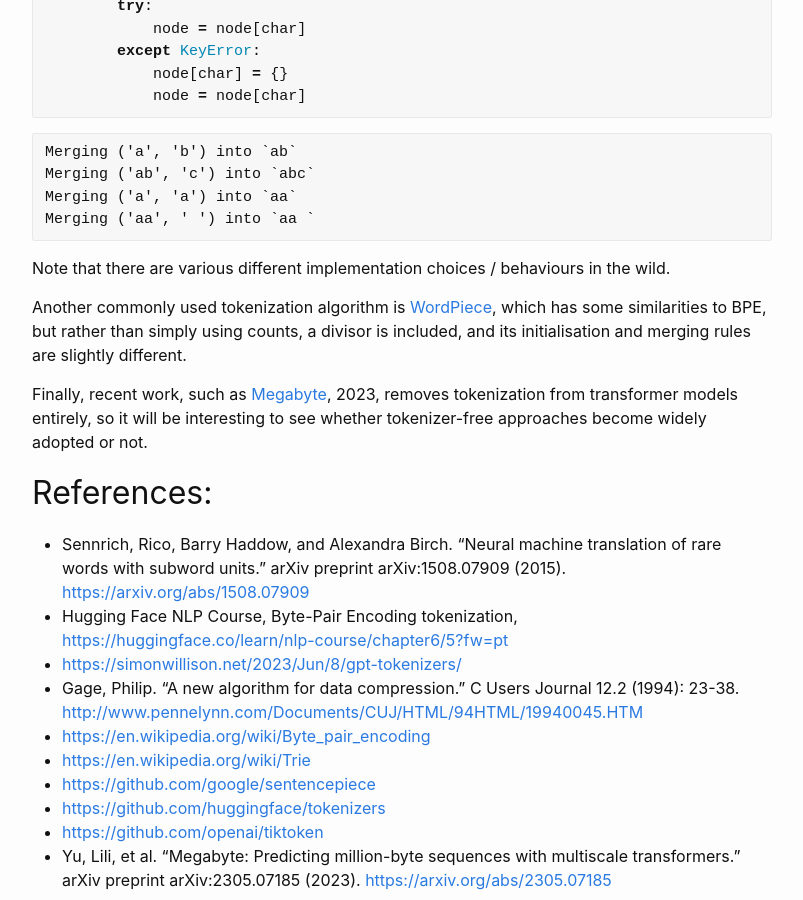
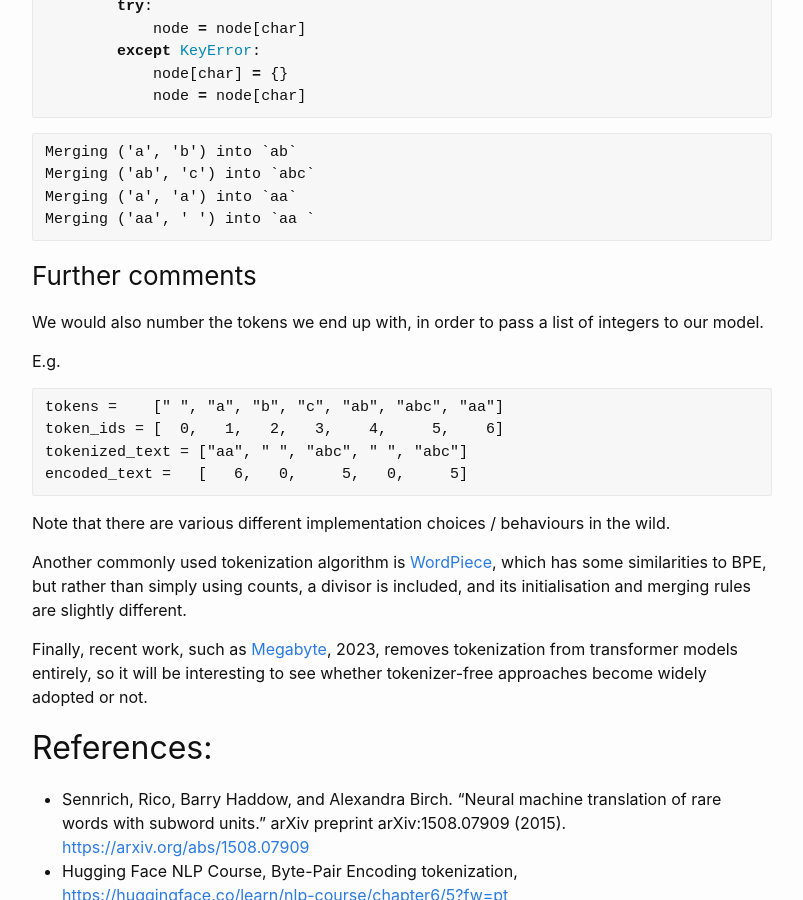
Before and after one commit to sradc/sradc.github.io, a Jekyll site: the page built from _posts/2023-07-02-bpe.md, in a window 1280 px wide and 900 px high, scrolled down 4091 px. Shown: the whole window, without its empty margins (238-1041 px from the left). Built offline with Jekyll 4.4.1, drawn with Linux system fonts in a browser that asks for light colours; comment, search, counter and statistics services are not loaded.

Commit message:
fix: add " " token, add show how would encode as ints for input to the llm

````diff
--- a/_posts/2023-07-02-bpe.md
+++ b/_posts/2023-07-02-bpe.md
@@ -43,7 +43,7 @@
 text = "aa abc abc"
 
 # Iteration 1
-tokens = ["a", "b", "c"]
+tokens = [" ", "a", "b", "c"]
 tokenized_text = ["a", "a", " ", "a", "b", "c", " ", "a", "b", "c"]
 counts = [
     ("a", "a"): 1,
@@ -56,7 +56,7 @@
 new_token = "ab"
 
 # Iteration 2
-tokens = ["a", "b", "c", "ab"]
+tokens = [" ", "a", "b", "c", "ab"]
 tokenized_text = ["a", "a", " ", "ab", "c", " ", "ab", "c"]
 counts = [
     ("a", "a"): 1,
@@ -67,7 +67,7 @@
 new_token = "abc"
 
 # Iteration 3
-tokens = ["a", "b", "c", "ab", "abc"]
+tokens = [" ", "a", "b", "c", "ab", "abc"]
 tokenized_text = ["a", "a", " ", "abc", " ", "abc"]
 counts = [
     ("a", "a"): 1,
@@ -77,7 +77,7 @@
 new_token = "aa"
 
 # Iteration 4
-tokens = ["a", "b", "c", "ab", "abc", "aa"]
+tokens = [" ", "a", "b", "c", "ab", "abc", "aa"]
 tokenized_text = ["aa", " ", "abc", " ", "abc"]
 counts = [
     ("aa", " "): 1,
@@ -205,6 +205,18 @@
 Merging ('aa', ' ') into `aa `
 ```
 
+### Further comments
+
+We would also number the tokens we end up with, in order to pass a list of integers to our model.
+
+E.g.
+```
+tokens =    [" ", "a", "b", "c", "ab", "abc", "aa"]
+token_ids = [  0,   1,   2,   3,    4,     5,    6]
+tokenized_text = ["aa", " ", "abc", " ", "abc"]
+encoded_text =   [   6,   0,     5,   0,     5]
+```
+
 Note that there are various different implementation choices / behaviours in the wild.
 
 Another commonly used tokenization algorithm is [WordPiece](https://huggingface.co/learn/nlp-course/chapter6/6?fw=pt),
````
